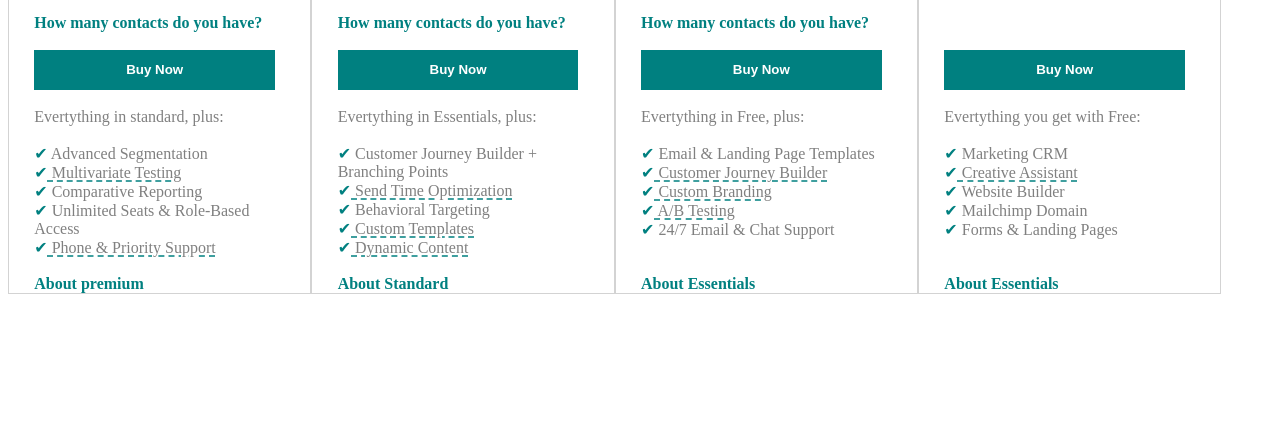
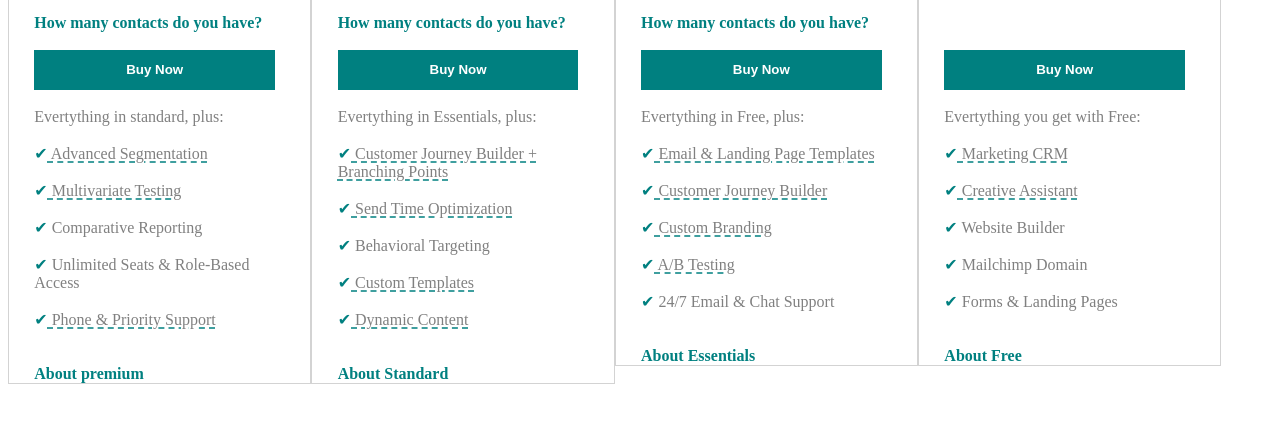
Before and after one commit to Surajp978077/2122_CS201_Suraj, a plain HTML site: page Exercise_01/index.html in a window 1280 px wide. Shown: the part 257-680 px from the top of the page. Drawn offline with Linux system fonts and the light colour scheme.

```diff
--- a/Exercise_01/index.html
+++ b/Exercise_01/index.html
@@ -34,15 +34,20 @@
         </span>
         <br>
         <br>
-        <span class="tick">&#10004</span><span class="dotul"> Advanced Segmentation</span>
+        <span class="tick">&#10004</span><span class="greendotul"> Advanced Segmentation</span>
+        <br>
         <br>
         <span class="tick">&#10004</span><span class="greendotul"> Multivariate Testing</span>
         <br>
+        <br>
         <span class="tick">&#10004</span><span> Comparative Reporting</span>
+        <br>
         <br>
         <span class="tick">&#10004</span><span> Unlimited Seats & Role-Based Access</span>
         <br>
+        <br>
         <span class="tick">&#10004</span><span class="greendotul"> Phone & Priority Support</span>
+        <br>
         <br>
         <br>
         <span class="question">About premium</span>
@@ -72,15 +77,20 @@
         <span>Evertything in Essentials, plus:</span>
         <br>
         <br>
-        <span class="tick">&#10004</span><span class="dotul"> Customer Journey Builder + Branching Points</span>
+        <span class="tick">&#10004</span><span class="greendotul"> Customer Journey Builder + Branching Points</span>
+        <br>
         <br>
         <span class="tick">&#10004</span><span class="greendotul"> Send Time Optimization</span>
         <br>
+        <br>
         <span class="tick">&#10004</span><span> Behavioral Targeting</span>
+        <br>
         <br>
         <span class="tick">&#10004</span><span class="greendotul"> Custom Templates</span>
         <br>
+        <br>
         <span class="tick">&#10004</span><span class="greendotul"> Dynamic Content</span>
+        <br>
         <br>
         <br>
         <span class="question">About Standard</span>
@@ -110,13 +120,17 @@
         <span>Evertything in Free, plus:</span>
         <br>
         <br>
-        <span class="tick">&#10004</span><span class="dotul"> Email & Landing Page Templates</span>
+        <span class="tick">&#10004</span><span class="greendotul"> Email & Landing Page Templates</span>
+        <br>
         <br>
         <span class="tick">&#10004</span><span class="greendotul"> Customer Journey Builder</span>
         <br>
+        <br>
         <span class="tick">&#10004</span><span class="greendotul"> Custom Branding</span>
         <br>
+        <br>
         <span class="tick">&#10004</span><span class="greendotul"> A/B Testing</span>
+        <br>
         <br>
         <span class="tick">&#10004</span><span> 24/7 Email & Chat Support</span>
         <br>
@@ -147,19 +161,23 @@
         <span>Evertything you get with Free:</span>
         <br>
         <br>
-        <span class="tick">&#10004</span><span class="dotul"> Marketing CRM</span>
+        <span class="tick">&#10004</span><span class="greendotul"> Marketing CRM</span>
+        <br>
         <br>
         <span class="tick">&#10004</span><span class="greendotul"> Creative Assistant</span>
         <br>
+        <br>
         <span class="tick">&#10004</span><span> Website Builder</span>
         <br>
+        <br>
         <span class="tick">&#10004</span><span> Mailchimp Domain</span>
+        <br>
         <br>
         <span class="tick">&#10004</span><span> Forms & Landing Pages</span>
         <br>
         <br>
         <br>
-        <span class="question">About Essentials</span>
+        <span class="question">About Free</span>
     </div>
 </body>
 </html>
```
